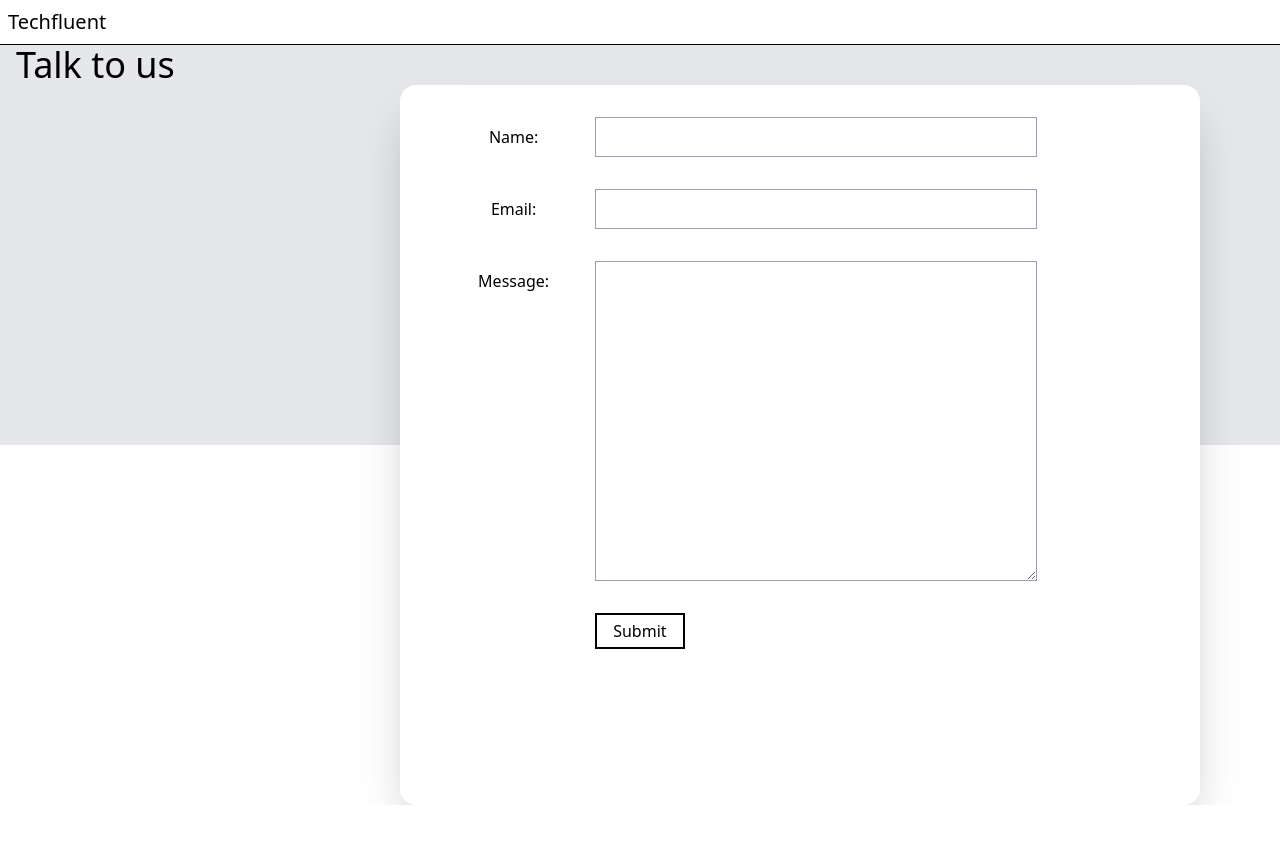
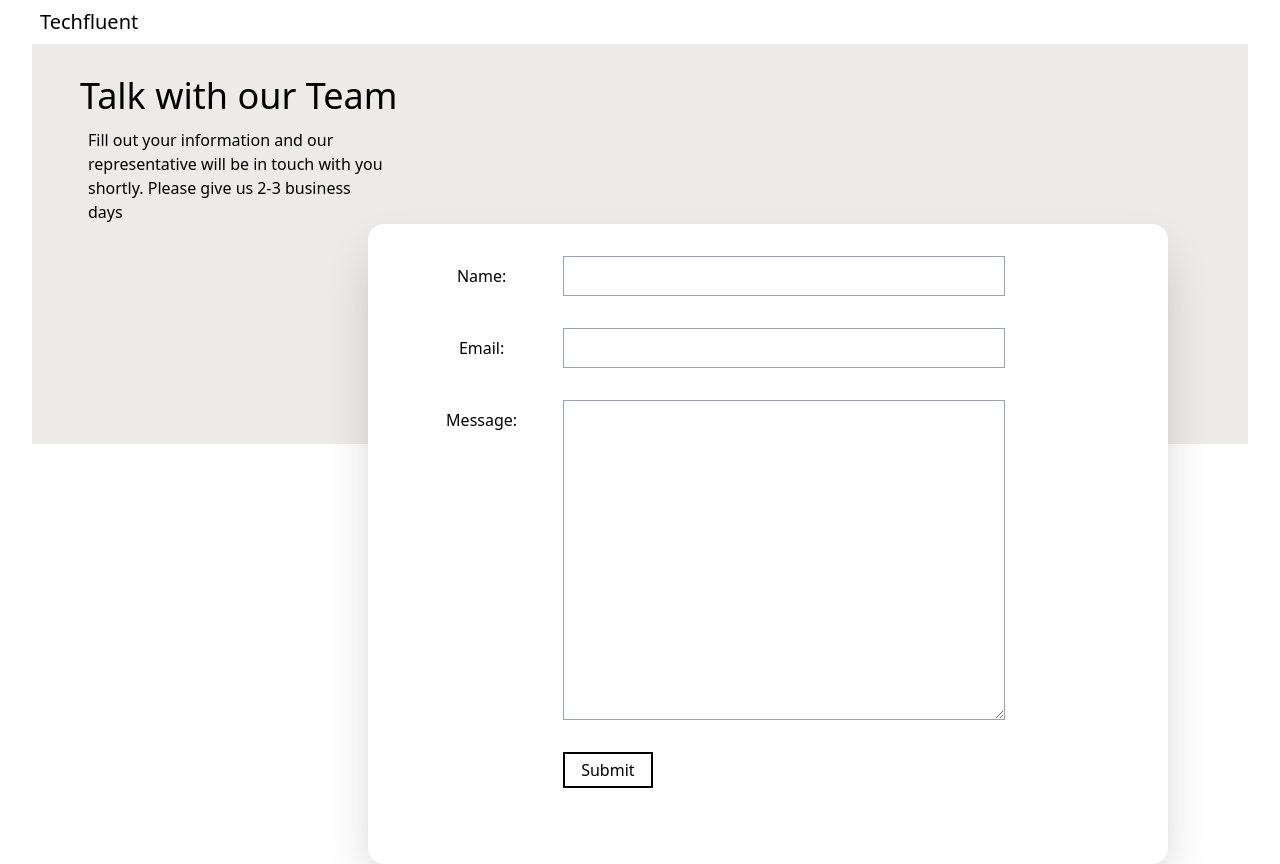
Before and after one commit to Sennydo/customerpage, a Next.js app: page /customer in a window 1280 px wide. Before the commit the page ends 805 px from the top, so only its background shows below. Built offline with nearby package versions, Linux system fonts and the light colour scheme.

Commit message:
UI fixes

```diff
--- a/src/(components)/form/form.jsx
+++ b/src/(components)/form/form.jsx
@@ -35,7 +35,7 @@ const Form = () => {
     }
 
     return(
-        <div className="w-[50rem] h-[45rem] flex-col text-center rounded-2xl mr-[5rem] p-8 shadow-2xl bg-white">
+        <div className="w-[50rem] h-[40rem] flex-col text-center rounded-2xl mr-[5rem] p-8 shadow-2xl bg-white">
             <div className=" flex flex-row mb-[2rem]">
                 <h1 className="m-2 w-[20%]"> Name: </h1>
                 <input className="border-gray-400 border-1 p-1 w-[60%]"
--- a/src/(components)/navbar/navbar.jsx
+++ b/src/(components)/navbar/navbar.jsx
@@ -1,6 +1,6 @@
 const Navbar = () => {
     return (
-        <h1 className="text-xl border-b-1 p-2">Techfluent</h1>
+        <h1 className="text-xl ml-[2rem] p-2">Techfluent</h1>
     );
 }
 
--- a/src/app/customer/page.jsx
+++ b/src/app/customer/page.jsx
@@ -6,9 +6,10 @@ const Customer = () => {
     return(
         <div>
             <Navbar />
-            <div className="h-[25rem] bg-gray-200">
-                <div>
-                    <h1 className="text-4xl font-light pl-4">Talk to us</h1>
+            <div className="h-[25rem] bg-[#edebea] ml-[2rem] mr-[2rem]">
+                <div className="pl-[2rem] pt-3">
+                    <h1 className="text-4xl font-light pl-4 pt-5">Talk with our Team</h1>
+                    <h1 className="w-[20rem] pl-6 pt-3">Fill out your information and our representative will be in touch with you shortly. Please give us 2-3 business days</h1>
                 </div>
                 <div className="flex justify-end">
                     <Form />
```
